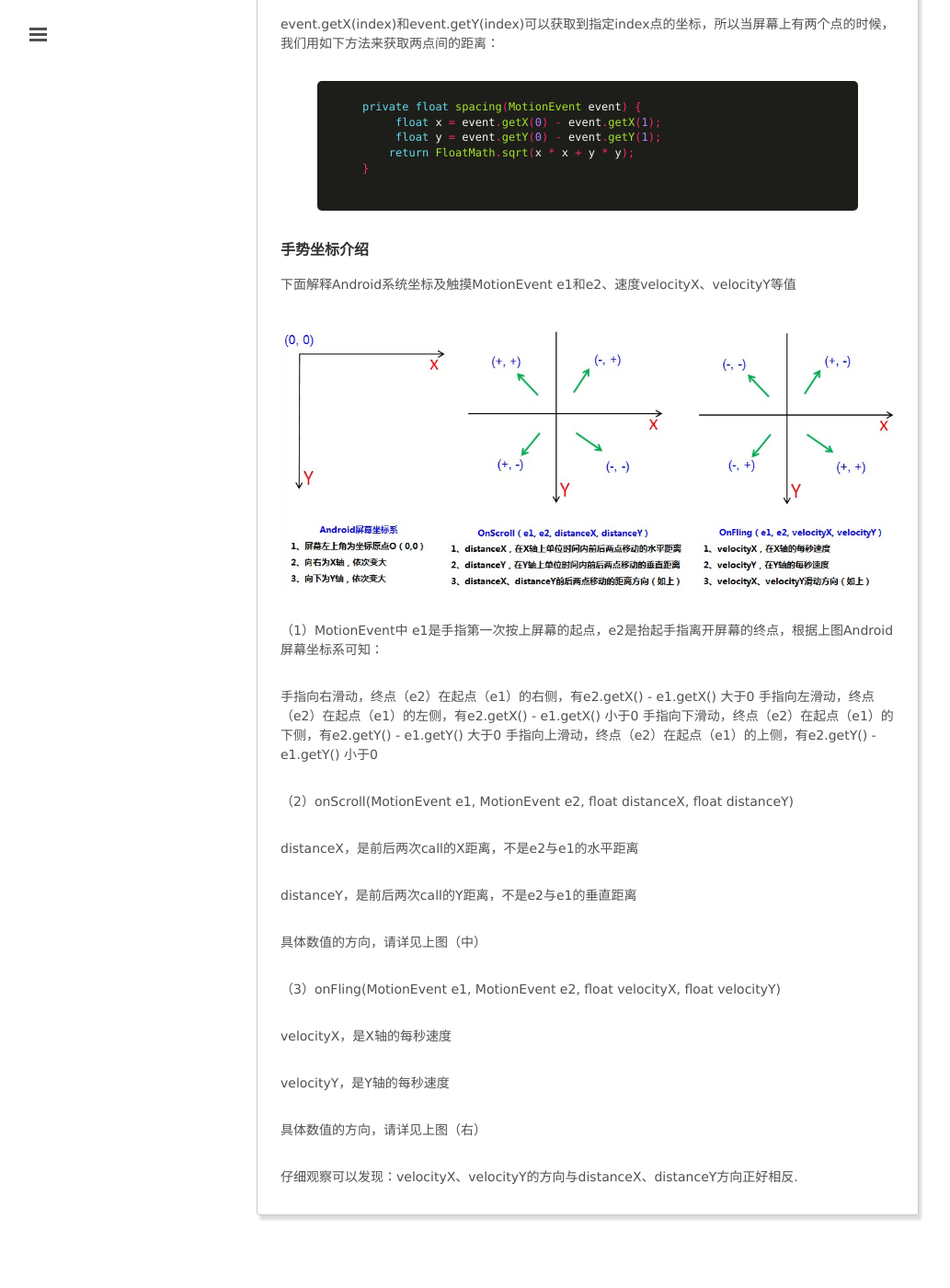
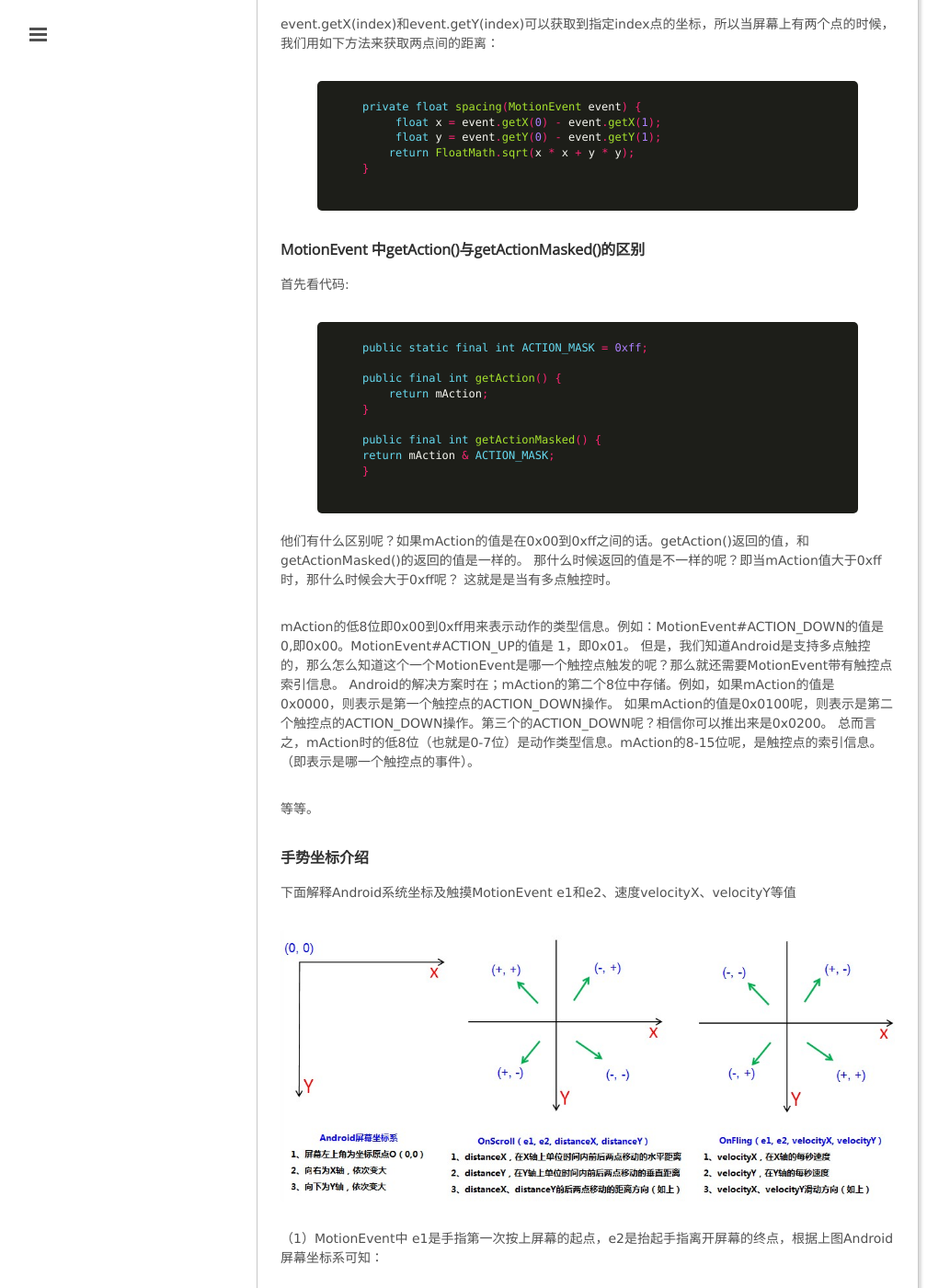
Before and after one commit to mxn21/mxn21.github.io, a Jekyll site: the page built from _posts/2015-7-21-android中的MotionEvent及其它事件处理.md, in a window 1280 px wide and 1400 px high, scrolled down 963 px. Shown: the whole window at 92% size, without its empty margins (1-1034 px from the left). Built offline with Jekyll 4.4.1, drawn with Linux system fonts in a browser that asks for light colours; Markdown is read by kramdown in place of the engine named in the settings; comment, search, counter and statistics services are not loaded.

Commit message:
4334543
353453

```diff
--- a/_posts/2015-7-21-android中的MotionEvent及其它事件处理.md
+++ b/_posts/2015-7-21-android中的MotionEvent及其它事件处理.md
@@ -40,6 +40,38 @@
     }
     {% endhighlight %}
 
+<!-- more -->
+
+### MotionEvent 中getAction()与getActionMasked()的区别
+
+首先看代码:
+
+    {% highlight java  %}
+    public static final int ACTION_MASK = 0xff;
+
+    public final int getAction() {
+        return mAction;
+    }
+
+    public final int getActionMasked() {
+    return mAction & ACTION_MASK;
+    }
+    {% endhighlight %}
+
+他们有什么区别呢？如果mAction的值是在0x00到0xff之间的话。getAction()返回的值，和getActionMasked()的返回的值是一样的。
+那什么时候返回的值是不一样的呢？即当mAction值大于0xff时，那什么时候会大于0xff呢？
+这就是是当有多点触控时。
+
+mAction的低8位即0x00到0xff用来表示动作的类型信息。例如：MotionEvent#ACTION_DOWN的值是 0,即0x00。MotionEvent#ACTION_UP的值是 1，即0x01。
+但是，我们知道Android是支持多点触控的，那么怎么知道这个一个MotionEvent是哪一个触控点触发的呢？那么就还需要MotionEvent带有触控点索引信息。
+Android的解决方案时在；mAction的第二个8位中存储。例如，如果mAction的值是0x0000，则表示是第一个触控点的ACTION_DOWN操作。
+如果mAction的值是0x0100呢，则表示是第二个触控点的ACTION_DOWN操作。第三个的ACTION_DOWN呢？相信你可以推出来是0x0200。
+总而言之，mAction时的低8位（也就是0-7位）是动作类型信息。mAction的8-15位呢，是触控点的索引信息。（即表示是哪一个触控点的事件）。
+
+
+
+
+等等。
 
 ### 手势坐标介绍
 
```
